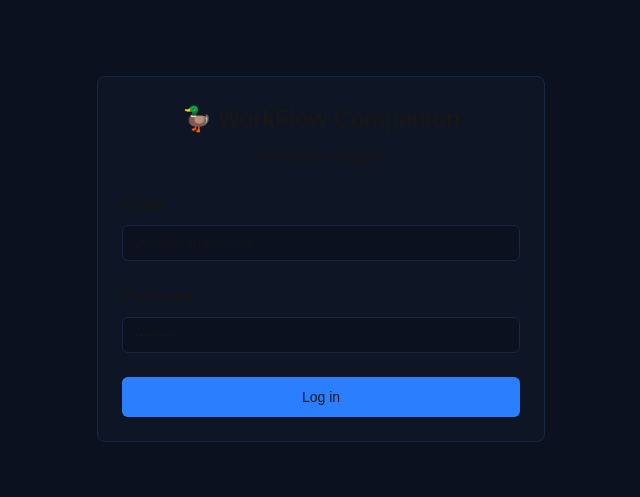
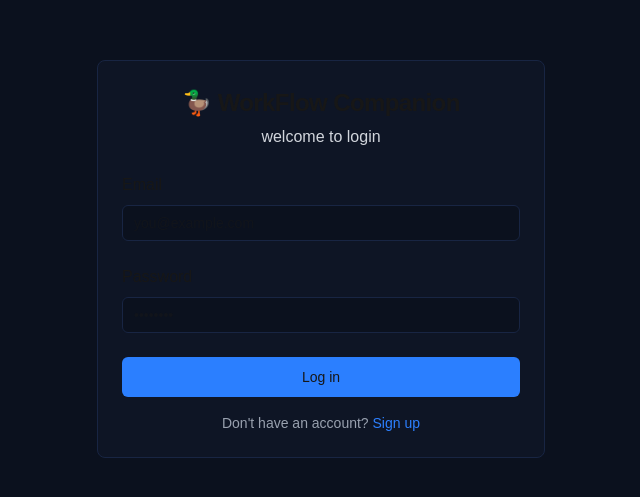
Before and after one commit to birgit-vosar/duckling-app, a Next.js app: page /login in a window 1280 px wide. Shown: the part 141-638 px from the top of the page, without its empty margins (319-959 px from the left). Built offline with nearby package versions, Linux system fonts and the light colour scheme.

Commit message:
Did code corrections on login ui page

```diff
--- a/app/login/page.tsx
+++ b/app/login/page.tsx
@@ -5,16 +5,24 @@ import { useRouter } from 'next/navigation';
 
 export default function Login() {
     const [error, setError] = useState('');
+    const [loading, setLoading] = useState(false);
+
     const router = useRouter();
 
     const handleSubmit = async (e: React.FormEvent<HTMLFormElement>) => {
         e.preventDefault();
         setError('');
+        setLoading(true);
 
         const formData = new FormData(e.currentTarget);
-
         const email = formData.get('email') as string;
         const password = formData.get('password') as string;
+
+        if (!email || !password) {
+            setError('Please fill in all fields');
+            setLoading(false);
+            return;
+        }
 
         try {
             const response = await fetch('/api/auth/login', {
@@ -27,12 +35,15 @@ export default function Login() {
 
             if (!response.ok) {
                 setError(data.error || 'Login failed');
+                setLoading(false);
                 return
             }
 
             router.push('/');
         } catch (err) {
+            console.error('Login error', err)
             setError('Something went wrong with login.')
+            setLoading(false);
         }
     }
 
@@ -40,8 +51,8 @@ export default function Login() {
         <div className='bg-[#0b111e] flex flex-col items-center justify-center min-h-screen  '>
             <div className='bg-[#0e1525] p-6 border border-[#182543] rounded-lg w-full max-w-md'>
                 <div>
-                    <h2 className='mb-2 text-center font-semibold text-2xl/9 tracking-tight'>🦆 WorkFlow Companion</h2>
-                    <h5 className='mb-6 text-center  text-md/9 '>welcome to login</h5>
+                    <h2 className='mb-1 text-center font-semibold text-2xl/9 tracking-tight'>🦆 WorkFlow Companion</h2>
+                    <p className='mb-6 text-center text-gray-300 text-md/9 '>welcome to login</p>
                 </div>
                 <div>
                     <form onSubmit={handleSubmit} className='space-y-6'>
@@ -84,10 +95,16 @@ export default function Login() {
                         </div>
                         <div>
                             <button type='submit' className='items-center justify-center rounded-md text-sm font-medium bg-blue-500 h-10 w-full'>
-                                Log in
+                                {loading ? 'Logging in...' : "Log in"}
                             </button>
                         </div>
                     </form>
+                    <div className='mt-4 text-center text-sm'>
+                        <span className='text-gray-400'>Don't have an account? </span>
+                        <a href='/signup' className='text-blue-500 hover:text-blue-400'>
+                        Sign up
+                        </a>
+                    </div>
                 </div>
             </div>
         </div>
```
Also changed, not shown: app/api/auth/logout/route.ts (+10 -10 lines).
